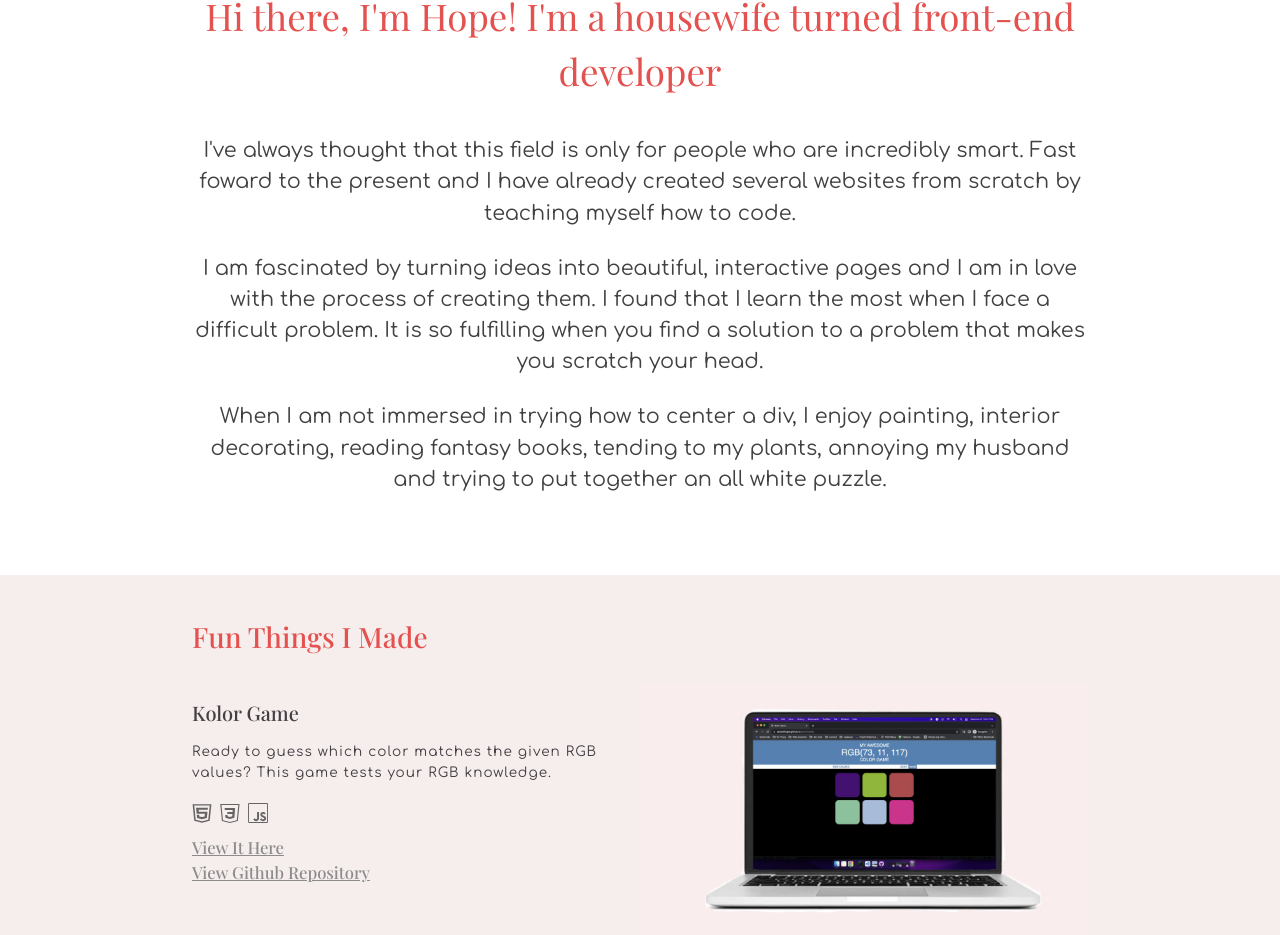
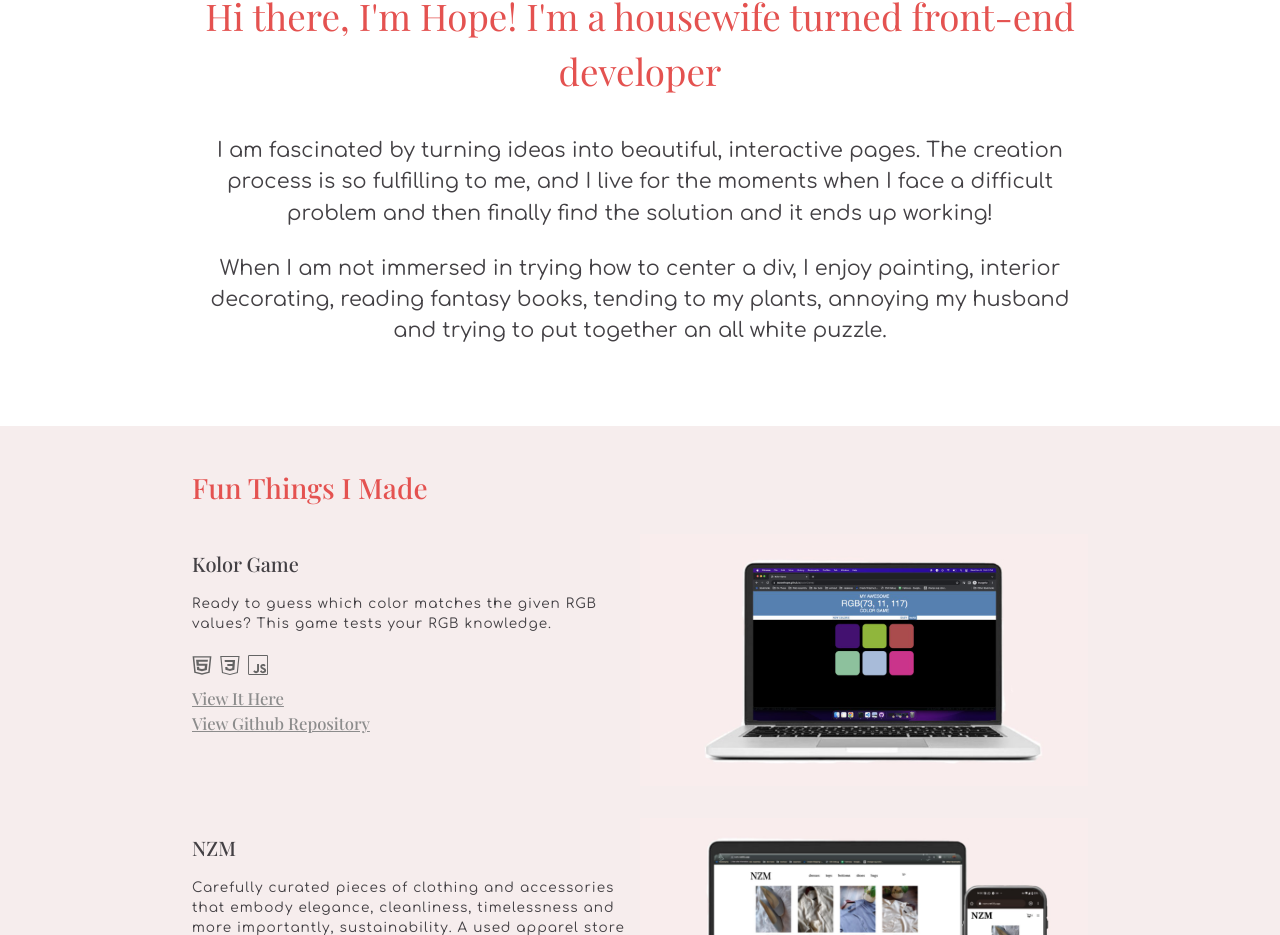
Before and after one commit to jezraelhope/Portfolio, a React (Create React App) app: page / in a window 1280 px wide. Shown: the part 952-1887 px from the top of the page. Built offline with nearby package versions, Linux system fonts and the light colour scheme; a web font is replaced by a local one.

Commit message:
Change about me section

```diff
--- a/src/Components/AboutMe.js
+++ b/src/Components/AboutMe.js
@@ -7,13 +7,8 @@ const AboutMe = () => {
 		<div className="about-me" id="about-me">
 			<h2>Hi there, I'm Hope! I'm a housewife turned front-end developer</h2>
 			<p className="about-me-p">
-			I've always thought that this field is only for people who are incredibly smart.
-			Fast foward to the present and I have already created several websites from scratch by teaching myself how to code.
-			</p>
-			<br/>
-			<p className="about-me-p">
-			I am fascinated by turning ideas into beautiful, interactive pages and I am in love with the process of creating them.
-			I found that I learn the most when I face a difficult problem. It is so fulfilling when you find a solution to a problem that makes you scratch your head.
+			I am fascinated by turning ideas into beautiful, interactive pages. The creation process is so fulfilling to me, and
+			I live for the moments when I face a difficult problem and then finally find the solution and it ends up working!
 			</p>
 			<br/>
 			<p className="about-me-p">
```
